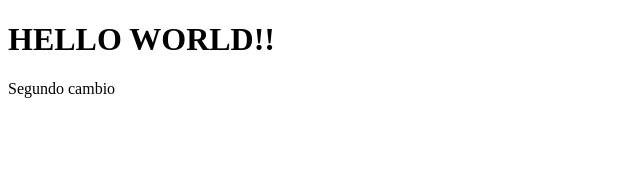
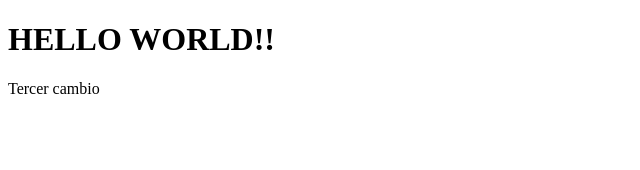
Before and after one commit to stiven0/heroku-cd, an Angular app: page / in a window 1280 px wide. Shown: the top 170 px of the page, without its empty margins (0-640 px from the left). Built offline with nearby package versions, Linux system fonts and the light colour scheme.

Commit message:
Update app.component.html

```diff
--- a/src/app/app.component.html
+++ b/src/app/app.component.html
@@ -1,3 +1,3 @@
 <h1>HELLO WORLD!!</h1>
 
-<span>Segundo cambio</span>
+<span>Tercer cambio</span>
```
